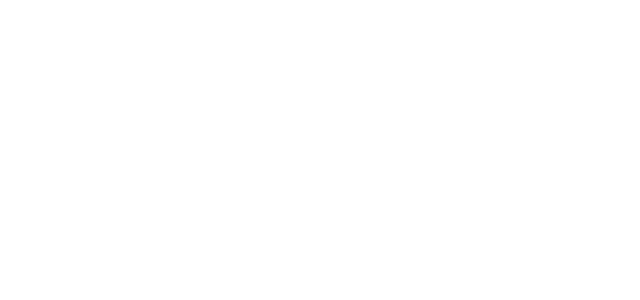
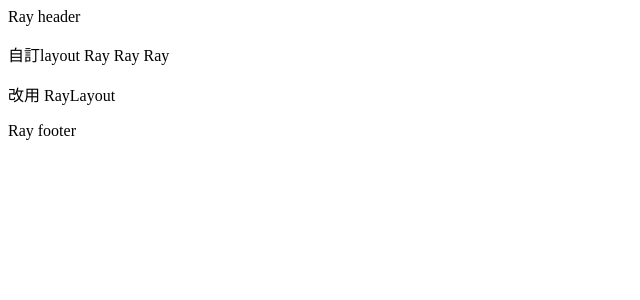
Before and after one commit to MollyHuang/nuxtExample, a Nuxt app: page /ray in a window 1280 px wide. Before the commit this address had no page. Shown: the top 300 px of the page, without its empty margins (0-640 px from the left). Built offline with nearby package versions, Linux system fonts and the light colour scheme.

Commit message:
layout 概念 1. default 2. RayLayout.vue & ray.vue

```diff
--- /dev/null
+++ b/layouts/RayLayout.vue
@@ -0,0 +1,13 @@
+<template>
+  <div>
+    Ray header
+    <nuxt />
+    Ray footer
+  </div>
+</template>
+
+<script>
+export default {
+  name: 'RayLayout'
+}
+</script>
--- /dev/null
+++ b/layouts/default.vue
@@ -0,0 +1,13 @@
+<template>
+  <div>
+    --- Default header ---
+    <nuxt />
+    --- Default footer ---
+  </div>
+</template>
+
+<script>
+export default {
+  name: 'DefaultLayout'
+}
+</script>
--- /dev/null
+++ b/pages/ray.vue
@@ -0,0 +1,16 @@
+<template>
+  <div>
+    <p>
+      自訂layout
+      Ray Ray Ray
+    </p>
+    <p>改用 RayLayout</p>
+  </div>
+</template>
+
+<script>
+export default {
+  name: 'RayPage',
+  layout: 'RayLayout'
+}
+</script>
```
